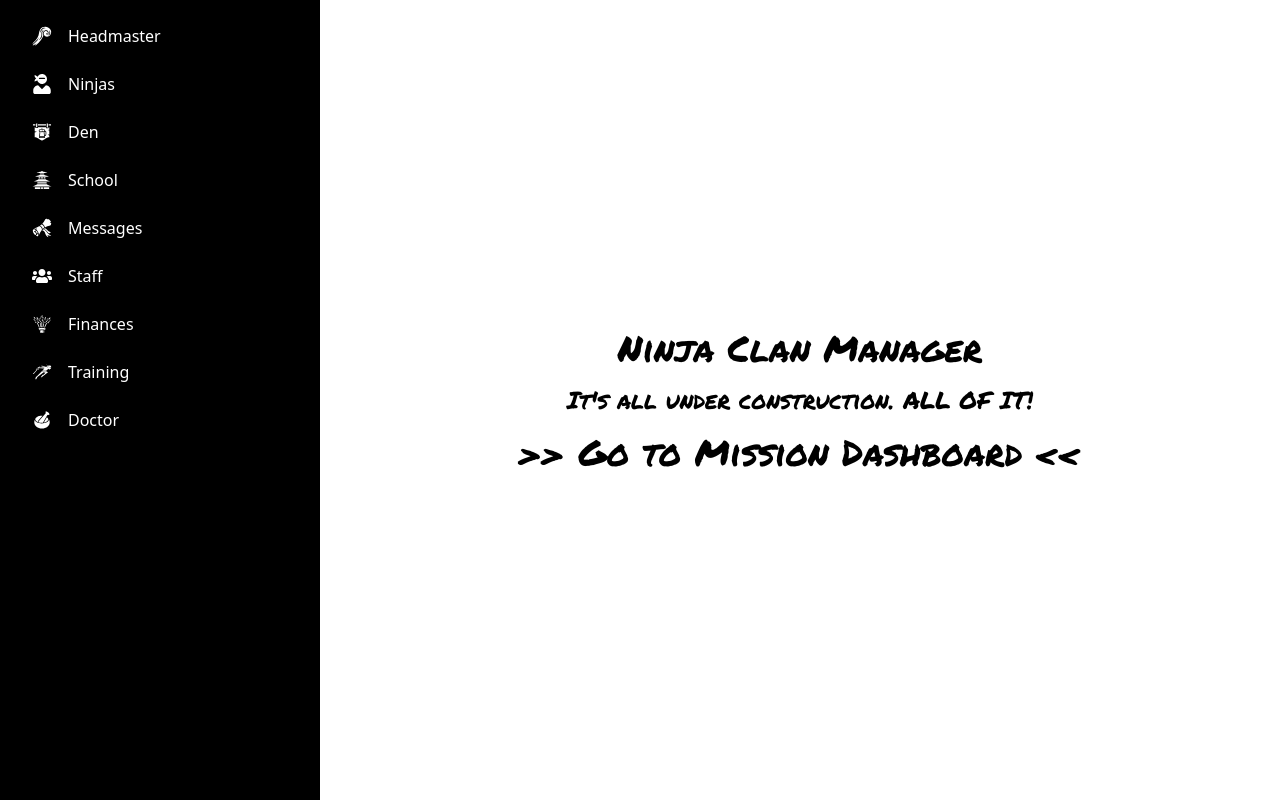
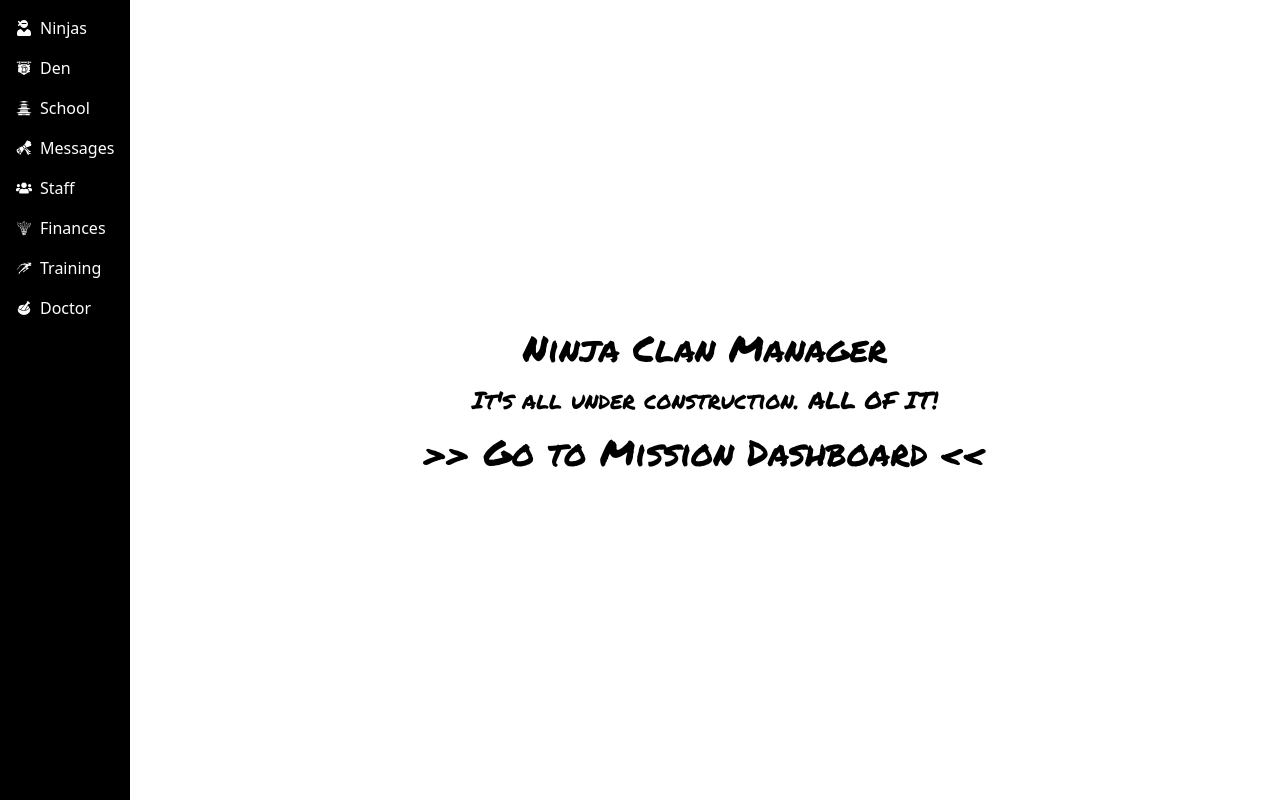
Before and after one commit to davidanitoiu/ninja-clan-manager, a Next.js app: page / in a window 1280 px wide. Built offline with nearby package versions, Linux system fonts and the light colour scheme.

Commit message:
Upgraded to node 22

```diff
--- a/components/Layout.tsx
+++ b/components/Layout.tsx
@@ -10,85 +10,83 @@ interface LayoutProps {
 function Layout({ children }: LayoutProps) {
 
     return (
-        <div className="flex h-screen">
-            <aside className="w-full max-w-xs bg-theme-black text-theme-white " aria-label="Sidebar">
-                <div className="p-4">
-                    <ul className="space-y-2">
+        <div className="grid grid-cols-[auto_1fr] h-screen">
+            <nav className="bg-theme-black text-theme-white">
+                <ul className="grid gap-4 p-4">
                     <li>
-                            <Link href="/">
-                                <a className="flex items-center px-4 py-2 gap-4">
-                                    <GiWizardStaff className="text-xl" />
-                                    Headmaster
-                                </a>
+                        <Link
+                            href="/ninja"
+                            className="flex items-center gap-2 hover:text-primary transition-colors"
+                        >
+                            <FaUserNinja />
+                            <span>Ninjas</span>
                         </Link>
                     </li>
                     <li>
-                            <Link href="/ninja">
-                                <a className="flex items-center px-4 py-2 gap-4">
-                                    <FaUserNinja className="text-xl" />
-                                    Ninjas
-                                </a>
+                        <Link
+                            href="/"
+                            className="flex items-center gap-2 hover:text-primary transition-colors"
+                        >
+                            <GiTavernSign />
+                            <span>Den</span>
                         </Link>
                     </li>
                     <li>
-                            <Link href="/">
-                                <a className="flex items-center px-4 py-2 gap-4">
-                                    <GiTavernSign className="text-xl" />
-                                    Den
-                                </a>
+                        <Link
+                            href="/"
+                            className="flex items-center gap-2 hover:text-primary transition-colors"
+                        >
+                            <GiPagoda />
+                            <span>School</span>
                         </Link>
                     </li>
                     <li>
-                            <Link href="/">
-                                <a className="flex items-center px-4 py-2 gap-4">
-                                    <GiPagoda className="text-xl" />
-                                    School
-                                </a>
+                        <Link
+                            href="/"
+                            className="flex items-center gap-2 hover:text-primary transition-colors"
+                        >
+                            <GiTiedScroll />
+                            <span>Messages</span>
                         </Link>
                     </li>
                     <li>
-                            <Link href="/">
-                                <a className="flex items-center px-4 py-2 gap-4">
-                                    <GiTiedScroll className="text-xl" />
-                                    Messages
-                                </a>
+                        <Link
+                            href="/"
+                            className="flex items-center gap-2 hover:text-primary transition-colors"
+                        >
+                            <FaUsers />
+                            <span>Staff</span>
                         </Link>
                     </li>
                     <li>
-                            <Link href="/">
-                                <a className="flex items-center px-4 py-2 gap-4">
-                                    <FaUsers className="text-xl" />
-                                    Staff
-                                </a>
+                        <Link
+                            href="/"
+                            className="flex items-center gap-2 hover:text-primary transition-colors"
+                        >
+                            <GiGrainBundle />
+                            <span>Finances</span>
                         </Link>
                     </li>
                     <li>
-                            <Link href="/">
-                                <a className="flex items-center px-4 py-2 gap-4">
-                                    <GiGrainBundle className="text-xl" />
-                                    Finances
-                                </a>
+                        <Link
+                            href="/"
+                            className="flex items-center gap-2 hover:text-primary transition-colors"
+                        >
+                            <GiRunningNinja />
+                            <span>Training</span>
                         </Link>
                     </li>
                     <li>
-                            <Link href="/">
-                                <a className="flex items-center px-4 py-2 gap-4">
-                                    <GiRunningNinja className="text-xl" />
-                                    Training
-                                </a>
-                            </Link>
-                        </li>
-                        <li>
-                            <Link href="/">
-                                <a className="flex items-center px-4 py-2 gap-4">
-                                    <GiPestleMortar className="text-xl" />
-                                    Doctor
-                                </a>
+                        <Link
+                            href="/"
+                            className="flex items-center gap-2 hover:text-primary transition-colors"
+                        >
+                            <GiPestleMortar />
+                            <span>Doctor</span>
                         </Link>
                     </li>
                 </ul>
-                </div>
-            </aside>
+            </nav>
             {children}
         </div>
     )
--- a/next.config.js
+++ b/next.config.js
@@ -1,6 +1,7 @@
 /** @type {import('next').NextConfig} */
 const nextConfig = {
   reactStrictMode: true,
+  swcMinify: true
 }
 
 module.exports = nextConfig
--- a/pages/index.tsx
+++ b/pages/index.tsx
@@ -6,8 +6,11 @@ const Home: NextPage = () => {
     <div className='grid place-content-center gap-4 text-center h-screen w-full font-display'>
       <h1 className='text-4xl'>Ninja Clan Manager</h1>
       <h2 className='text-2xl'>{"It's all under construction. ALL OF IT!"}</h2>
-      <Link href={"/mission"}>
-        <a className=' text-black hover:text-primary text-4xl transition-colors'>{">> Go to Mission Dashboard <<"}</a>
+      <Link
+        href="/mission"
+        className='text-black hover:text-primary text-4xl transition-colors'
+      >
+        {">> Go to Mission Dashboard <<"}
       </Link>
     </div>
   )
--- a/tsconfig.json
+++ b/tsconfig.json
@@ -1,6 +1,6 @@
 {
   "compilerOptions": {
-    "target": "es5",
+    "target": "es2022",
     "lib": ["dom", "dom.iterable", "esnext"],
     "allowJs": true,
     "skipLibCheck": true,
@@ -9,7 +9,7 @@
     "noEmit": true,
     "esModuleInterop": true,
     "module": "esnext",
-    "moduleResolution": "node",
+    "moduleResolution": "bundler",
     "resolveJsonModule": true,
     "isolatedModules": true,
     "jsx": "preserve",
```
Also changed, not shown: package.json (+20 -17 lines), 1 other file (tests, documents, lock files or other folders). Lines whose indentation alone changed are shown as unchanged.
